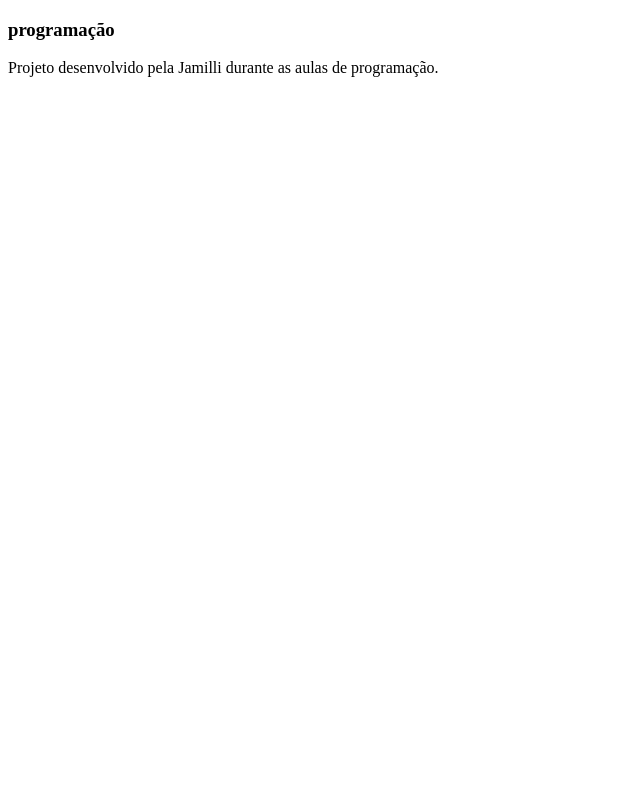
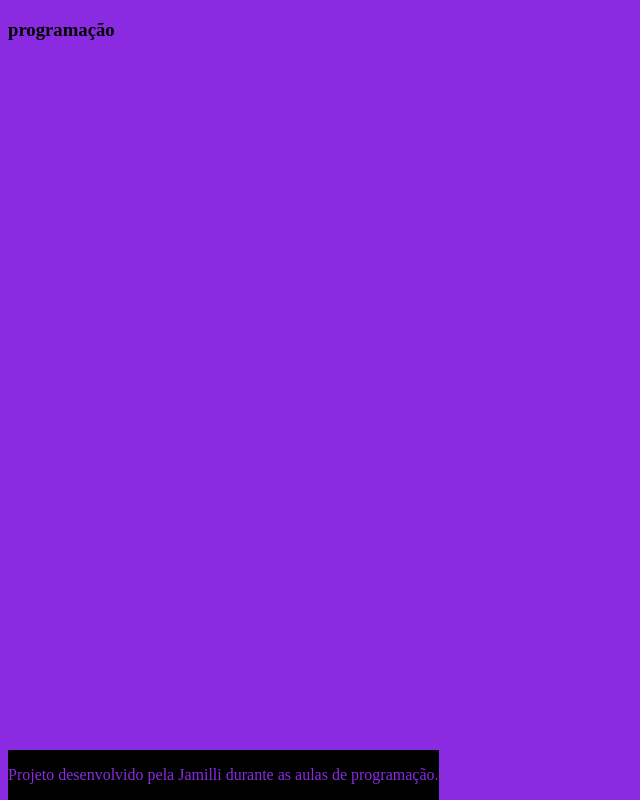
Before and after one commit to milliskt/cartao-de-memoria, a plain HTML site: page index.html in a window 1280 px wide. Shown: the whole page, without its empty margins (0-640 px from the left). Drawn offline with Linux system fonts and the light colour scheme.

Commit message:
correção

```diff
--- a/assets/style.css
+++ b/assets/style.css
@@ -4,7 +4,7 @@ body {
 
 footer {
     background-color: black;
-    color:blueviolet
+    color:blueviolet;
     position:fixed;
     bottom: 0;
 
--- a/index.html
+++ b/index.html
@@ -3,7 +3,7 @@
 <head>
     <meta charset="UTF-8">
     <meta name="viewport" content="width=device-width, initial-scale=1.0">
-
+     <link rel="stylesheet" href="assets/style.css">
     <title>Cartão de memória</title>
 
 </head>
```
